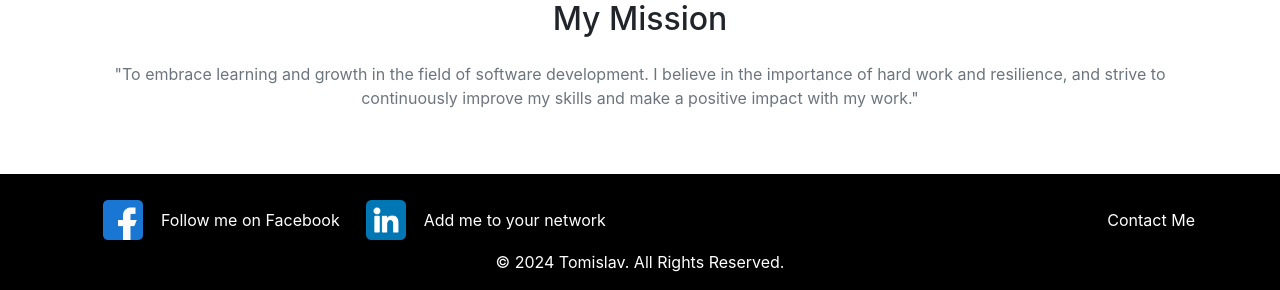
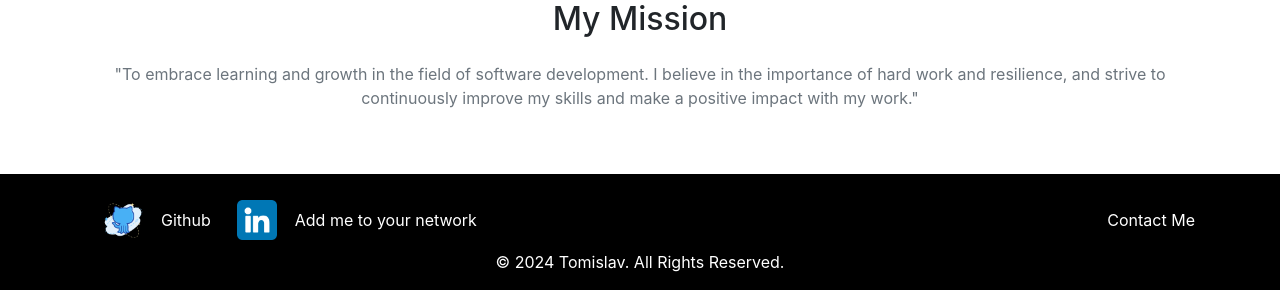
Before and after one commit to TomyLee88/Personal-Portfolio, a Django app: page /about/ in a window 1280 px wide. Shown: the part 1265-1555 px from the top of the page. Run offline with Django 5.2, Linux system fonts and the light colour scheme; some libraries are stand-ins or nearby versions.

Commit message:
added github icon and link, removed facebook icon and link, added favicon(tomy)

```diff
--- a/web/templates/web/base.html
+++ b/web/templates/web/base.html
@@ -5,12 +5,13 @@
     <meta charset="UTF-8">
     <meta name="viewport" content="width=device-width, initial-scale=1.0">
     <title>Tommy</title>
+    <link rel="icon" type="image/x-icon" href="{% static 'web/img/icons/tomy.jpg' %}">
     <link href="https://stackpath.bootstrapcdn.com/bootstrap/4.5.2/css/bootstrap.min.css" rel="stylesheet">
     <script src="https://code.jquery.com/jquery-3.5.1.slim.min.js"></script>
     <script src="https://stackpath.bootstrapcdn.com/bootstrap/4.5.2/js/bootstrap.min.js"></script>
     <link rel="stylesheet" href="{% static 'web/main.css' %}">
 </head>
-<body class="d-flex flex-column min-vh-100"> <!-- Added classes here -->
+<body class="d-flex flex-column min-vh-100">
     <header class="custom_header_properties text-white p-3 mb-3">
         <div class="container">
             <nav class="d-flex justify-content-between">
@@ -26,7 +27,7 @@
         </div>
     </header>
 
-    <main class="flex-grow-1"> <!-- Added flex-grow-1 here -->
+    <main class="flex-grow-1">
         {% block content %}
         {% endblock %}
     </main>
@@ -35,8 +36,8 @@
     <div class="container d-flex flex-column flex-md-row justify-content-between align-items-center">
         <div class="social-links d-flex flex-column flex-md-row align-items-center mb-3 mb-md-0">
             <a href="https://www.facebook.com/tomislav.colic.7/" class="text-white mx-2 d-flex align-items-center custom_nav_link" title="Facebook">
-                <img src="{% static 'web/img/icons/facebook.png' %}" alt="Facebook" class="icon">
-                <span class="ml-2 custom_nav_link">Follow me on Facebook</span>
+                <img src="{% static 'web/img/icons/github.png' %}" alt="Github" class="icon">
+                <span class="ml-2 custom_nav_link">Github</span>
             </a>
             <a href="https://www.linkedin.com/in/tomislav-colic-6ab8a2201/" class="text-white mx-2 d-flex align-items-center custom_nav_link" title="LinkedIn">
                 <img src="{% static 'web/img/icons/linkedin.png' %}" alt="LinkedIn" class="icon">
```
Also changed, not shown: web/static/web/img/icons/github.png (added), web/static/web/img/icons/tomy.jpg (added).
